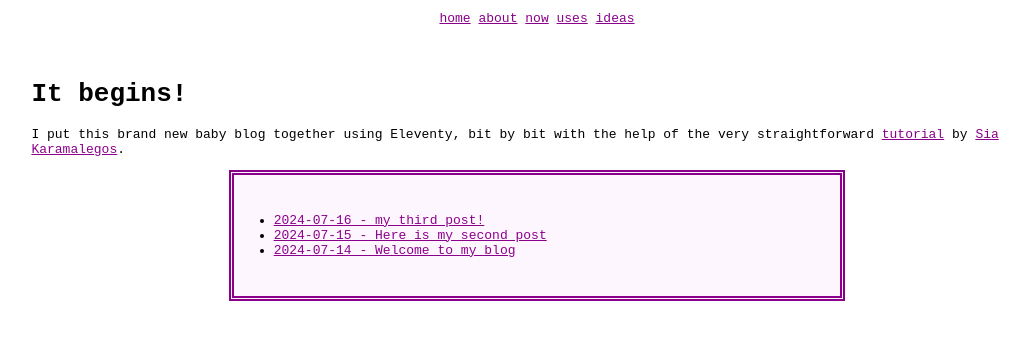
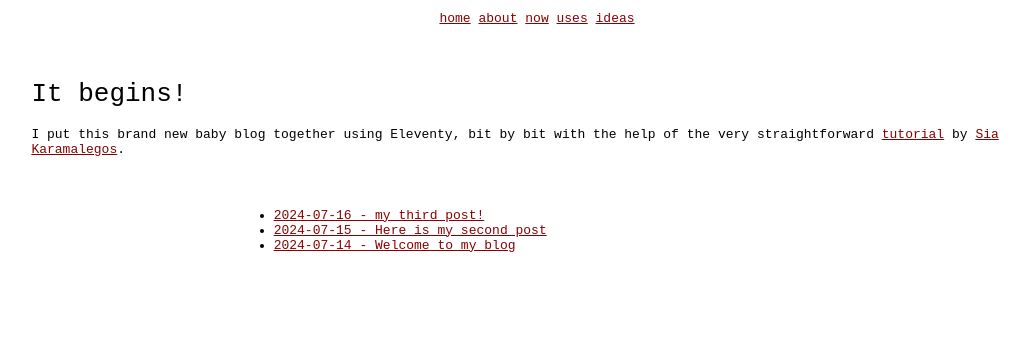
Before and after one commit to kvaettr/blog, an Eleventy site: page src/index.njk in a window 1280 px wide. Shown: the part 264-604 px from the top of the page, without its empty margins (103-1132 px from the left). Built offline with nearby package versions, Linux system fonts and the light colour scheme; Eleventy itself is replaced by a stand-in of ours; files that its build step writes are made by us from their sources.

Commit message:
Tweaks to CSS

```diff
--- a/src/style.css
+++ b/src/style.css
@@ -1,10 +1,10 @@
 * {
     font-family: monospace;
-
+    font-weight: 100;
 }
 
 a {
-    color:darkmagenta;
+    color:darkred;
 }
 
 nav {
@@ -29,14 +29,12 @@ nav {
 }
 
 .post-list {
-    border-color: darkmagenta;
-    border-style: double;
-    border-width: 5px;
-    background-color: rgb(254, 246, 254);
-    margin: 0 auto;
+    display: block;
     width: 60%;
     padding-top: 25px;
     padding-bottom: 25px;
+    margin-left: auto;
+    margin-right: auto;
 }
 
 .content {
```
